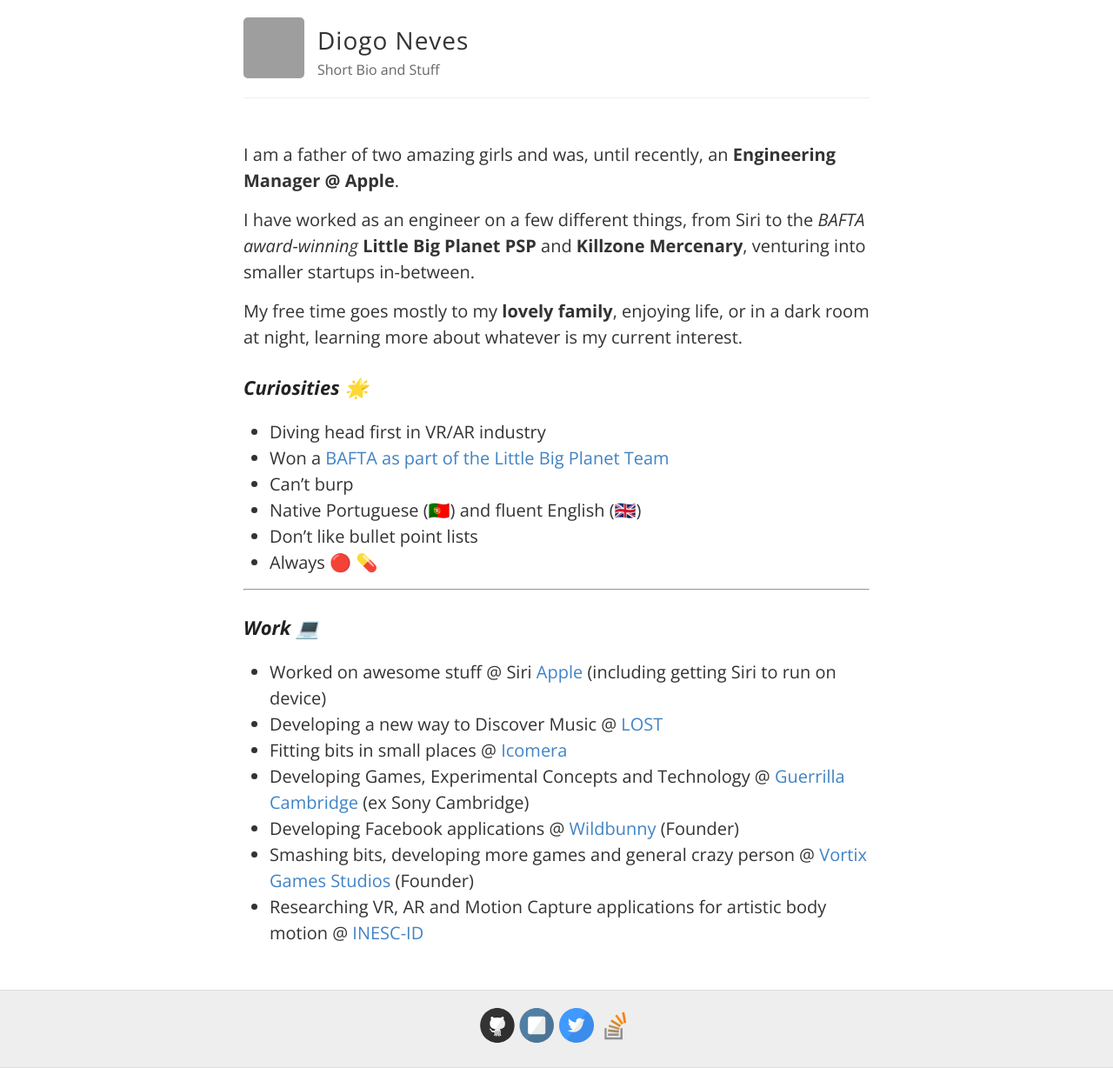
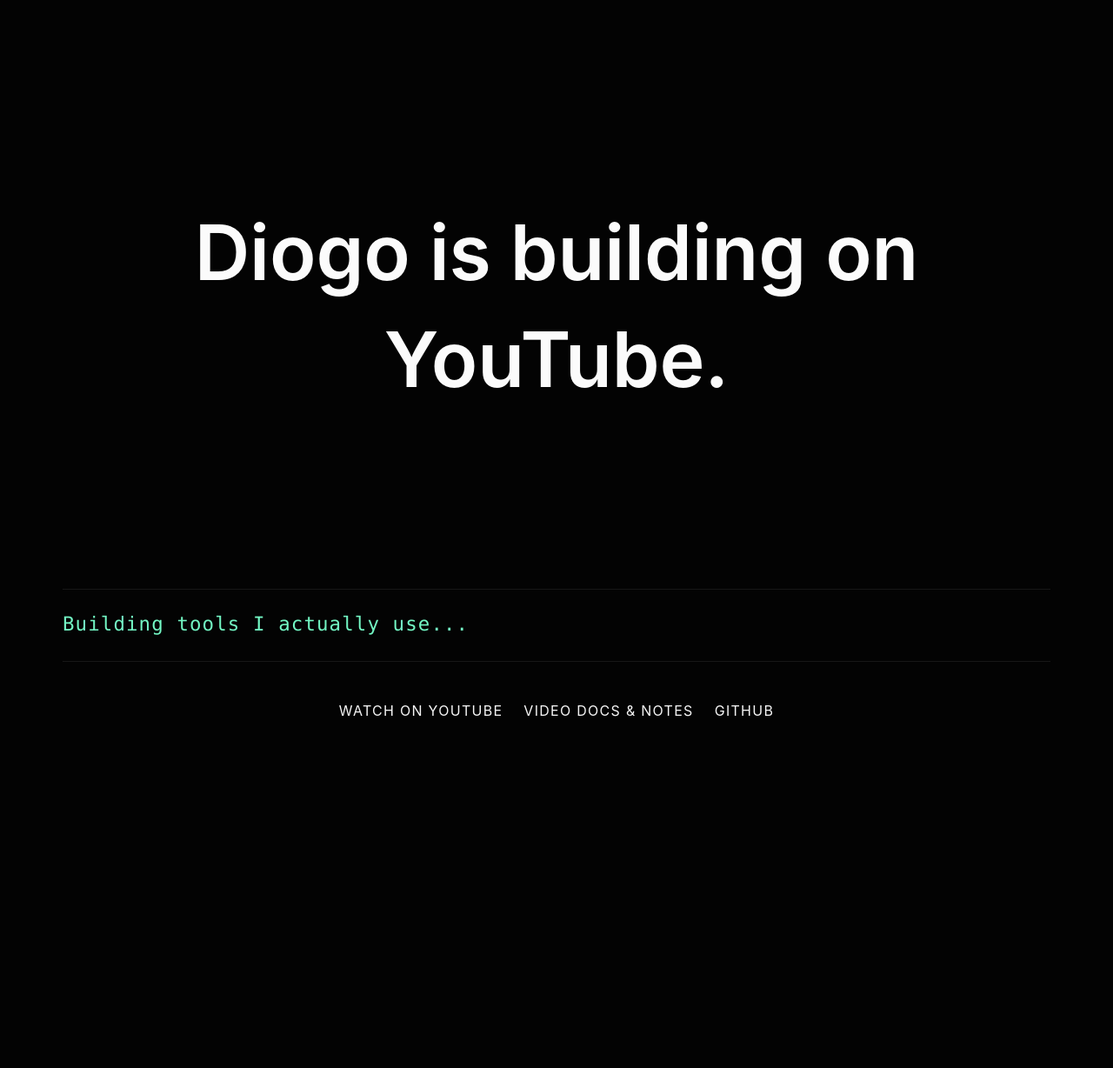
Before and after one commit to DiogoNeves/diogoneves.github.io, a Jekyll site: the page built from index.html, in a window 1280 px wide. Shown: the whole page at 87% size. Built offline with Jekyll 4.4.1, drawn with Linux system fonts in a browser that asks for light colours; after the commit the page ends 900 px from its top, so only the background shows below that; grey boxes are pictures that could not be loaded.

Commit message:
Refactor landing page and styles
Co-authored-by: diogo.neves <diogo.neves@gmail.com>

```diff
--- a/_layouts/default.html
+++ b/_layouts/default.html
@@ -1,52 +1,20 @@
 <!DOCTYPE html>
-<html>
+<html lang="en">
   <head>
     <meta charset="utf-8" />
-    <meta http-equiv='X-UA-Compatible' content='IE=edge'>
-    <meta name='viewport' content='width=device-width, initial-scale=1.0, maximum-scale=1.0'>
-
-    <title>{% if page.title %}{{ page.title }} – {% endif %}{{ site.name }} – {{ site.description }}</title>
-
-    <meta name="author" content="{{ site.name }}" />
-    <meta name="description" content="{{ site.description }}">
-
-    <!--[if lt IE 9]>
-      <script src="http://html5shiv.googlecode.com/svn/trunk/html5.js"></script>
-    <![endif]-->
-
-    <link href='https://fonts.googleapis.com/css?family=Open+Sans:400,300,700,700italic,400italic&subset=latin,latin-ext' rel='stylesheet' type='text/css'>
-    <link rel="stylesheet" type="text/css" href="{{ site.baseurl }}/style.css" />
-    <link rel="alternate" type="application/rss+xml" title="{{ site.name }} - {{ site.description }}" href="{{ site.baseurl }}/feed.xml" />
-
-    <!-- Created with Jekyll Now - http://github.com/barryclark/jekyll-now -->
+    <meta name="viewport" content="width=device-width, initial-scale=1" />
+    <meta http-equiv="X-UA-Compatible" content="IE=edge" />
+    <title>{{ page.title | default: site.title | default: site.name }}</title>
+    <meta name="description" content="{{ page.description | default: site.description }}" />
+    <meta name="author" content="{{ site.author | default: site.name }}" />
+    <meta name="color-scheme" content="dark" />
+    <link rel="icon" href="{{ '/favicon.ico' | relative_url }}" />
+    <link rel="stylesheet" href="{{ '/style.css' | relative_url }}" />
+    <link rel="alternate" type="application/rss+xml" title="{{ site.name }} - {{ site.description }}" href="{{ '/feed.xml' | relative_url }}" />
   </head>
-
   <body>
-    <div class="wrapper-masthead">
-      <div class="container">
-        <header class="masthead clearfix">
-          <a href="{{ site.baseurl }}/" class="site-avatar"><img src="{{ site.avatar }}" /></a>
-
-          <div class="site-info">
-            <h1 class="site-name"><a href="{{ site.baseurl }}/">{{ site.name }}</a></h1>
-            <p class="site-description">{{ site.description }}</p>
-          </div>
-        </header>
-      </div>
-    </div>
-
-    <div id="main" role="main" class="container">
-      {{ content }}
-    </div>
-
-    <div class="wrapper-footer">
-      <div class="container">
-        <footer class="footer">
-          {% include svg-icons.html %}
-        </footer>
-      </div>
-    </div>
-
+    {{ content }}
     {% include analytics.html %}
+    <script src="{{ '/assets/js/glitch.js' | relative_url }}" defer></script>
   </body>
 </html>
--- /dev/null
+++ b/assets/js/glitch.js
@@ -0,0 +1,55 @@
+(function () {
+  document.addEventListener("DOMContentLoaded", () => {
+    const line = document.getElementById("glitch-line");
+    if (!line) return;
+
+    // Update the rotating terminal sentences here to change the vibe/messages.
+    const MESSAGES = [
+      "Analysing YouTube experiments...",
+      "Building tools I actually use...",
+      "Logging every video. Iterating forever...",
+      "Decrypting growth patterns...",
+      "Simulating the next 100 uploads..."
+    ];
+
+    const GLITCH_DURATION = 480; // milliseconds spent glitching
+    const DISPLAY_DURATION = 2600; // milliseconds each clean message stays visible
+    const NOISE = "!@#$%^&*()_+-=[]{}|;:,.<>/?abcdefghijklmnopqrstuvwxyz0123456789";
+
+    let index = 0;
+
+    const getMessage = () => MESSAGES[index % MESSAGES.length];
+
+    const randomNoise = (length) => {
+      let output = "";
+      for (let i = 0; i < length; i += 1) {
+        output += NOISE[Math.floor(Math.random() * NOISE.length)];
+      }
+      return output;
+    };
+
+    const glitchTransition = (message) => {
+      const start = performance.now();
+
+      const frame = (now) => {
+        const elapsed = now - start;
+        if (elapsed < GLITCH_DURATION) {
+          line.textContent = randomNoise(Math.max(message.length, 12));
+          requestAnimationFrame(frame);
+        } else {
+          line.textContent = message;
+        }
+      };
+
+      requestAnimationFrame(frame);
+    };
+
+    const cycleMessages = () => {
+      glitchTransition(getMessage());
+      index += 1;
+      setTimeout(cycleMessages, GLITCH_DURATION + DISPLAY_DURATION);
+    };
+
+    cycleMessages();
+  });
+})();
--- /dev/null
+++ b/index.html
@@ -0,0 +1,24 @@
+---
+layout: default
+title: Diogo Neves
+description: Minimal landing page for Diogo Neves
+---
+
+<main class="landing">
+  <section class="hero">
+    <!-- Update the hero sentence below whenever the main focus changes -->
+    <p class="hero-line">Diogo is building on YouTube.</p>
+  </section>
+
+  <section class="terminal-block" aria-live="polite" aria-atomic="true">
+    <!-- Edit the rotating terminal messages inside assets/js/glitch.js -->
+    <p id="glitch-line" class="glitch-line"></p>
+  </section>
+
+  <footer>
+    <a class="footer-link" href="https://www.youtube.com/@DiogoSnows" target="_blank" rel="noopener">Watch on YouTube</a>
+    <!-- Replace #docs with the final Notion “video docs & notes” URL -->
+    <a class="footer-link" href="#docs" target="_blank" rel="noopener">Video docs &amp; notes</a>
+    <a class="footer-link" href="https://github.com/diogoneves" target="_blank" rel="noopener">GitHub</a>
+  </footer>
+</main>
--- a/index.md
+++ /dev/null
@@ -1,39 +0,0 @@
----
-layout: page
----
-
-I am a father of two amazing girls and was, until recently, an **Engineering Manager @ Apple**.
-
-I have worked as an engineer on a few different things, from Siri to the
-_BAFTA award-winning_ **Little Big Planet PSP** and **Killzone Mercenary**,
-venturing into smaller startups in-between.
-
-My free time goes mostly to my **lovely family**, enjoying life, or in a dark room at night,
-learning more about whatever is my current interest.
-
-### Curiosities 🌟
-
-* Diving head first in VR/AR industry
-* Won a [BAFTA as part of the Little Big Planet Team](http://www.bafta.org/games/awards/2010-winners-nominees,2475,BA.html){:target="_blank"}
-* Can't burp
-* Native Portuguese (🇵🇹) and fluent English (🇬🇧)
-* Don't like bullet point lists
-* Always 🔴 💊
-
------
-
-### Work 💻
-
-* Worked on awesome stuff @ Siri [Apple](https://www.apple.com/){:target="_blank"} (including getting Siri to run on device)
-* Developing a new way to Discover Music @
-[LOST](http://lost.am/){:target="_blank"}
-* Fitting bits in small places @ [Icomera](http://www.icomera.com/){:target="_blank"}
-* Developing Games, Experimental Concepts and Technology @
-[Guerrilla Cambridge](http://www.worldwidestudios.net/cambridge){:target="_blank"}
-(ex Sony Cambridge)
-* Developing Facebook applications @ [Wildbunny](http://wildbunny.co.uk/){:target="_blank"}
-(Founder)
-* Smashing bits, developing more games and general crazy person
-@ [Vortix Games Studios](http://blog.vortixgames.com/){:target="_blank"} (Founder)
-* Researching VR, AR and Motion Capture applications for artistic body motion @
-[INESC-ID](http://www.inesc-id.pt/){:target="_blank"}
--- a/style.scss
+++ b/style.scss
@@ -1,300 +1,106 @@
 ---
 ---
 
-//
-// IMPORTS
-//
+:root {
+  color-scheme: dark;
+}
 
-@import "_reset";
-@import "_variables";
-// Syntax highlighting @import is at the bottom of this file
-
-/**************/
-/* BASE RULES */
-/**************/
-
-html {
-  font-size: 100%;
-  font-weight: 400;
+*,
+*::before,
+*::after {
+  box-sizing: border-box;
 }
 
 body {
-	background: $white;
-  font: 20px/1.5 $bodyFont;
-  color: $darkGray;
+  margin: 0;
+  min-height: 100vh;
+  background: #030303;
+  color: #f6f6f6;
+  font-family: -apple-system, BlinkMacSystemFont, "Segoe UI", system-ui, sans-serif;
+  line-height: 1.4;
+  letter-spacing: -0.01em;
+  -webkit-font-smoothing: antialiased;
 }
 
-.container {
-  margin: 0 auto;
-  max-width: 740px;
-  padding: 0 10px;
+main {
   width: 100%;
 }
 
-h1, h2, h3, h4, h5, h6 {
-  font-family: $headerFont;
-  color: $darkerGray;
-  font-weight: 700;
-
-  line-height: 1.9;
-  margin: 1em 0 15px;
-  padding: 0;
-
-  @include mobile {
-    line-height: 1.4;
-  }
+.landing {
+  min-height: 100vh;
+  display: flex;
+  flex-direction: column;
+  justify-content: space-between;
+  padding: clamp(2rem, 6vw, 4.5rem);
+  gap: clamp(2rem, 5vh, 4rem);
 }
 
-h1 {
-  font-size: 34px;
-  a {
-    color: inherit;
-  }
+.hero {
+  flex: 1;
+  display: flex;
+  align-items: center;
+  justify-content: center;
+  text-align: center;
 }
 
-h2 {
-  font-size: 26px;
-  font-style: italic;
+.hero-line {
+  font-size: clamp(2.8rem, 7vw, 5.5rem);
+  font-weight: 600;
+  color: #fbfbfb;
+  margin: 0;
 }
 
-h3 {
-  font-size: 22px;
-  font-style: italic;
+.terminal-block {
+  font-family: "SFMono-Regular", "Consolas", "Liberation Mono", monospace;
+  font-size: clamp(1rem, 2vw, 1.4rem);
+  color: #73f7c4;
+  border-top: 1px solid rgba(255, 255, 255, 0.08);
+  border-bottom: 1px solid rgba(255, 255, 255, 0.08);
+  padding: 1.5rem 0;
+  min-height: 4rem;
 }
 
-h4 {
-  font-size: 20px;
-  font-style: italic;
-  color: $gray;
+.glitch-line {
+  min-height: 1.5em;
+  margin: 0;
+  letter-spacing: 0.05em;
 }
 
-sub, sup, small {
-  font-size: smaller;
-}
-
-sup {
-  vertical-align: super;
-}
-
-sub {
-  vertical-align: sub;
-}
-
-p {
-  margin: 15px 0;
+footer {
+  display: flex;
+  flex-wrap: wrap;
+  gap: 1.5rem;
+  justify-content: center;
+  font-size: 0.95rem;
 }
 
 a {
-  color: $blue;
+  color: #f6f6f6;
   text-decoration: none;
-	cursor: pointer;
-  &:hover, &:active {
-    color: $blue;
-  }
+  transition: opacity 0.2s ease, text-decoration-color 0.2s ease;
 }
 
-ul, ol {
-  margin: 15px 0;
-  padding-left: 30px;
+a:hover,
+a:focus-visible {
+  opacity: 0.75;
+  text-decoration: underline;
+  text-decoration-thickness: 1px;
+  text-underline-offset: 4px;
 }
 
-ul {
-  list-style-type: disc;
+.footer-link {
+  font-size: 1rem;
+  text-transform: uppercase;
+  letter-spacing: 0.08em;
 }
 
-ol {
-  list-style-type: decimal;
-}
-
-ol ul, ul ol, ul ul, ol ol {
-  margin: 0;
-}
-
-ul ul, ol ul {
-  list-style-type: circle;
-}
-
-em, i {
-  font-style: italic;
-}
-
-strong, b {
-  font-weight: bold;
-}
-
-img {
-  max-width: 100%;
-}
-
-.date {
-  font-style: italic;
-  color: $gray;
-}
-
-// Specify the color of the selection
-::-moz-selection {
-  color: $black;
-  background: $lightGray;
-}
-::selection {
-  color: $black;
-  background: $lightGray;
-}
-
-// Nicolas Gallagher's micro clearfix hack
-// http://nicolasgallagher.com/micro-clearfix-hack/
-.clearfix:before,
-.clearfix:after {
-    content: " ";
-    display: table;
-}
-
-.clearfix:after {
-    clear: both;
-}
-
-/*********************/
-/* LAYOUT / SECTIONS */
-/*********************/
-
-//
-// .masthead
-//
-
-.wrapper-masthead {
-  margin-bottom: 50px;
-}
-
-.masthead {
-  padding: 20px 0;
-  border-bottom: 1px solid $lightGray;
-
-  @include mobile {
-    text-align: center;
-  }
-}
-
-.site-avatar {
-  float: left;
-  width: 70px;
-  height: 70px;
-  margin-right: 15px;
-
-  @include mobile {
-    float: none;
-    display: block;
-    margin: 0 auto;
-  }
-
-  img {
-    border-radius: 5px;
-  }
-}
-
-.site-info {
-  float: left;
-
-  @include mobile {
-    float: none;
-    display: block;
-    margin: 0 auto;
-  }
-}
-
-.site-name {
-  margin: 0;
-  color: $darkGray;
-  cursor: pointer;
-  font-family: $headerFont;
-  font-weight: 300;
-  font-size: 28px;
-  letter-spacing: 1px;
-}
-
-.site-description {
-  margin: -5px 0 0 0;
-  color: $gray;
-  font-size: 16px;
-
-  @include mobile {
-    margin: 3px 0;
-  }
-}
-
-nav {
-  float: right;
-  margin-top: 23px; // @TODO: Vertically middle align
-  font-family: $headerFont;
-  font-size: 18px;
-
-  @include mobile {
-    float: none;
-    margin-top: 9px;
-    display: block;
-    font-size: 16px;
-  }
-
-  a {
-    margin-left: 20px;
-    color: $darkGray;
-    text-align: right;
-    font-weight: 300;
-    letter-spacing: 1px;
-
-    @include mobile {
-      margin: 0 10px;
-      color: $blue;
-    }
-  }
-}
-
-//
-// .main
-//
-
-.posts > .post {
-  padding-bottom: 2em;
-  border-bottom: 1px solid $lightGray;
-}
-
-.posts > .post:last-child {
-  padding-bottom: 1em;
-  border-bottom: none;
-}
-
-.post {
-  blockquote {
-    margin: 1.8em .8em;
-    // border-left: 2px solid $gray;
-    padding: 0.1em 1em;
-    color: $gray;
-    font-size: 22px;
-    font-style: italic;
-    text-align: right;
-  }
-
-  .comments {
-    margin-top: 10px;
-  }
-
-  .read-more {
-    text-transform: uppercase;
-    font-size: 15px;
-  }
-}
-
-.wrapper-footer {
-  margin-top: 50px;
-  border-top: 1px solid #ddd;
-  border-bottom: 1px solid #ddd;
-  background-color: $lightGray;
+@media (max-width: 600px) {
+  .hero-line {
+    text-align: left;
   }
 
   footer {
-  padding: 20px 0;
-  text-align: center;
+    align-items: flex-start;
+    flex-direction: column;
   }
-
-// Settled on moving the import of syntax highlighting to the bottom of the CSS
-// ... Otherwise it really bloats up the top of the CSS file and makes it difficult to find the start
-@import "_highlights";
+}
```
Lines whose indentation alone changed are shown as unchanged.
